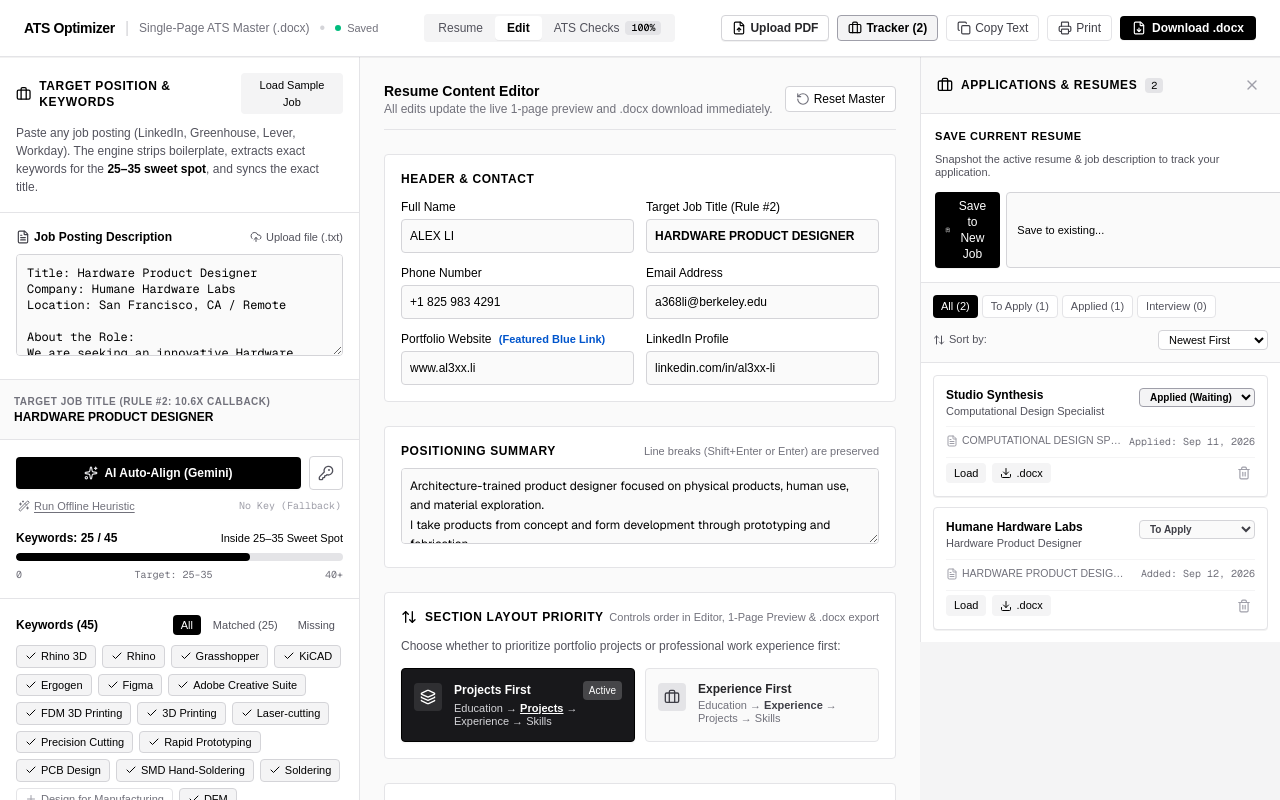
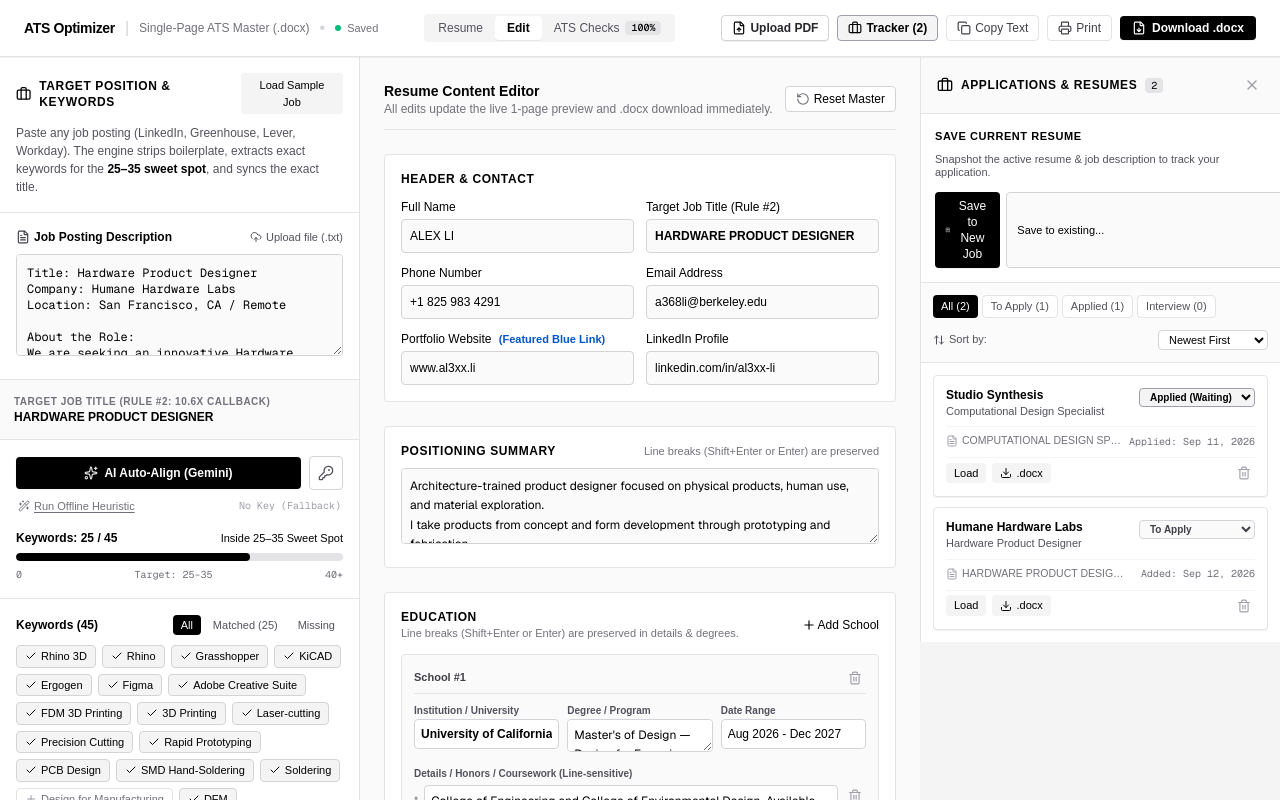
Before and after one commit to al3xxli/ATS-Resume-Tool, a Next.js app: page / in a window 1280 px wide. Both pictures are taken after a click on the button "Edit". Shown: the top 800 px of the page. Built offline with nearby package versions, Linux system fonts and the light colour scheme.

Commit message:
feat: use inline 1/2 header toggles for section order with stationary editor layout

```diff
--- a/src/components/ResumeEditor.tsx
+++ b/src/components/ResumeEditor.tsx
@@ -258,8 +258,8 @@ export const ResumeEditor: React.FC<ResumeEditorProps> = ({
     if (onShowToast) {
       onShowToast(
         newOrder === 'projects_first'
-          ? 'Layout updated: Projects placed before Experience'
-          : 'Layout updated: Professional Experience placed before Projects'
+          ? 'Resume order: Projects is #1, Experience is #2'
+          : 'Resume order: Professional Experience is #1, Projects is #2'
       );
     }
   };
@@ -583,25 +583,45 @@ export const ResumeEditor: React.FC<ResumeEditorProps> = ({
 
   const renderExperienceCard = () => (
     <div key="experience-section" className="bg-white p-4 rounded border border-zinc-200 space-y-3">
-      <div className="flex items-center justify-between">
-        <div>
+      <div className="flex flex-wrap items-center justify-between gap-2 pb-2 border-b border-zinc-200">
+        <div className="flex items-center flex-wrap gap-2.5">
           <h3 className="text-xs font-bold text-black uppercase tracking-wider">
             Professional Experience
           </h3>
-          <p className="text-[11px] text-zinc-500">
-            Line breaks (Shift+Enter or Enter) in bullets are preserved.
-          </p>
-        </div>
-        <div className="flex items-center space-x-2">
+          {/* Order 1 / 2 toggle */}
+          <div className="inline-flex items-center bg-zinc-100 p-0.5 rounded border border-zinc-300 text-[11px] shadow-2xs">
+            <span className="text-[10px] font-bold text-zinc-500 px-1.5 uppercase tracking-wider">
+              Resume Order:
+            </span>
             <button
               type="button"
-            onClick={() => handleSetSectionOrder(currentOrder === 'projects_first' ? 'experience_first' : 'projects_first')}
-            className="text-[11px] px-2 py-1 bg-zinc-100 hover:bg-zinc-200 text-zinc-700 hover:text-black rounded font-medium transition-colors flex items-center"
-            title="Switch order between Projects First and Experience First"
+              onClick={() => handleSetSectionOrder('experience_first')}
+              className={`px-2 py-0.5 rounded text-[11px] font-bold transition-all cursor-pointer ${
+                currentOrder === 'experience_first'
+                  ? 'bg-black text-white shadow-2xs'
+                  : 'text-zinc-600 hover:text-black hover:bg-zinc-200'
+              }`}
+              title="Set Professional Experience to appear 1st on the resume"
             >
-            <ArrowUpDown className="w-3 h-3 mr-1" />
-            {currentOrder === 'experience_first' ? 'Move Below Projects' : 'Move Above Projects'}
+              1
             </button>
+            <button
+              type="button"
+              onClick={() => handleSetSectionOrder('projects_first')}
+              className={`px-2 py-0.5 rounded text-[11px] font-bold transition-all cursor-pointer ${
+                currentOrder === 'projects_first'
+                  ? 'bg-black text-white shadow-2xs'
+                  : 'text-zinc-600 hover:text-black hover:bg-zinc-200'
+              }`}
+              title="Set Professional Experience to appear 2nd on the resume"
+            >
+              2
+            </button>
+          </div>
+          <span className="text-[11px] text-zinc-500 font-medium">
+            {currentOrder === 'experience_first' ? '• 1st on resume' : '• 2nd on resume'}
+          </span>
+        </div>
         <button
           type="button"
           onClick={addExpItem}
@@ -609,7 +629,6 @@ export const ResumeEditor: React.FC<ResumeEditorProps> = ({
         >
           <Plus className="w-3.5 h-3.5 mr-0.5" /> Add Position
         </button>
-        </div>
       </div>
       <div className="space-y-4">
         {resume.experience.map((exp, idx) => (
@@ -694,25 +713,46 @@ export const ResumeEditor: React.FC<ResumeEditorProps> = ({
 
   const renderProjectsCard = () => (
     <div key="projects-section" className="bg-white p-4 rounded border border-zinc-200 space-y-3">
-      <div className="flex items-center justify-between">
-        <div>
+      <div className="flex flex-wrap items-center justify-between gap-2 pb-2 border-b border-zinc-200">
+        <div className="flex items-center flex-wrap gap-2.5">
           <h3 className="text-xs font-bold text-black uppercase tracking-wider">
             Projects
           </h3>
-          <p className="text-[11px] text-zinc-500">
-            Line breaks (Shift+Enter or Enter) in bullets are preserved.
-          </p>
+          {/* Order 1 / 2 toggle */}
+          <div className="inline-flex items-center bg-zinc-100 p-0.5 rounded border border-zinc-300 text-[11px] shadow-2xs">
+            <span className="text-[10px] font-bold text-zinc-500 px-1.5 uppercase tracking-wider">
+              Resume Order:
+            </span>
+            <button
+              type="button"
+              onClick={() => handleSetSectionOrder('projects_first')}
+              className={`px-2 py-0.5 rounded text-[11px] font-bold transition-all cursor-pointer ${
+                currentOrder === 'projects_first'
+                  ? 'bg-black text-white shadow-2xs'
+                  : 'text-zinc-600 hover:text-black hover:bg-zinc-200'
+              }`}
+              title="Set Projects to appear 1st on the resume (before Experience)"
+            >
+              1
+            </button>
+            <button
+              type="button"
+              onClick={() => handleSetSectionOrder('experience_first')}
+              className={`px-2 py-0.5 rounded text-[11px] font-bold transition-all cursor-pointer ${
+                currentOrder === 'experience_first'
+                  ? 'bg-black text-white shadow-2xs'
+                  : 'text-zinc-600 hover:text-black hover:bg-zinc-200'
+              }`}
+              title="Set Projects to appear 2nd on the resume (after Experience)"
+            >
+              2
+            </button>
+          </div>
+          <span className="text-[11px] text-zinc-500 font-medium">
+            {currentOrder === 'projects_first' ? '• 1st on resume' : '• 2nd on resume'}
+          </span>
         </div>
         <div className="flex items-center space-x-2">
-          <button
-            type="button"
-            onClick={() => handleSetSectionOrder(currentOrder === 'projects_first' ? 'experience_first' : 'projects_first')}
-            className="text-[11px] px-2 py-1 bg-zinc-100 hover:bg-zinc-200 text-zinc-700 hover:text-black rounded font-medium transition-colors flex items-center"
-            title="Switch order between Projects First and Experience First"
-          >
-            <ArrowUpDown className="w-3 h-3 mr-1" />
-            {currentOrder === 'projects_first' ? 'Move Below Experience' : 'Move Above Experience'}
-          </button>
           <button
             type="button"
             onClick={() => handleOpenSwapModal(null)}
@@ -954,75 +994,6 @@ export const ResumeEditor: React.FC<ResumeEditorProps> = ({
         />
       </div>
 
-      {/* Section Layout Priority Switcher */}
-      <div className="bg-white p-4 rounded border border-zinc-200 space-y-3">
-        <div className="flex items-center justify-between">
-          <div className="flex items-center space-x-2">
-            <ArrowUpDown className="w-4 h-4 text-black" />
-            <h3 className="text-xs font-bold text-black uppercase tracking-wider">
-              Section Layout Priority
-            </h3>
-          </div>
-          <span className="text-[11px] text-zinc-500 font-medium">
-            Controls order in Editor, 1-Page Preview & .docx export
-          </span>
-        </div>
-        <p className="text-xs text-zinc-600">
-          Choose whether to prioritize portfolio projects or professional work experience first:
-        </p>
-        <div className="grid grid-cols-1 sm:grid-cols-2 gap-2.5 pt-0.5">
-          <button
-            type="button"
-            onClick={() => handleSetSectionOrder('projects_first')}
-            className={`p-3 rounded border text-left flex items-start space-x-3 transition-all cursor-pointer ${
-              currentOrder === 'projects_first'
-                ? 'border-black bg-zinc-900 text-white shadow-xs'
-                : 'border-zinc-200 bg-zinc-50 hover:bg-zinc-100 text-zinc-800'
-            }`}
-          >
-            <div className={`mt-0.5 p-1.5 rounded ${currentOrder === 'projects_first' ? 'bg-white/10 text-white' : 'bg-zinc-200 text-zinc-700'}`}>
-              <Layers className="w-4 h-4" />
-            </div>
-            <div className="flex-1 min-w-0">
-              <div className="flex items-center justify-between">
-                <span className="text-xs font-bold">Projects First</span>
-                {currentOrder === 'projects_first' && (
-                  <span className="text-[10px] bg-white/20 text-white px-1.5 py-0.5 rounded font-medium">Active</span>
-                )}
-              </div>
-              <p className={`text-[11px] mt-0.5 leading-tight ${currentOrder === 'projects_first' ? 'text-zinc-300' : 'text-zinc-500'}`}>
-                Education &rarr; <span className={currentOrder === 'projects_first' ? 'font-semibold text-white underline' : 'font-semibold text-zinc-700'}>Projects</span> &rarr; Experience &rarr; Skills
-              </p>
-            </div>
-          </button>
-
-          <button
-            type="button"
-            onClick={() => handleSetSectionOrder('experience_first')}
-            className={`p-3 rounded border text-left flex items-start space-x-3 transition-all cursor-pointer ${
-              currentOrder === 'experience_first'
-                ? 'border-black bg-zinc-900 text-white shadow-xs'
-                : 'border-zinc-200 bg-zinc-50 hover:bg-zinc-100 text-zinc-800'
-            }`}
-          >
-            <div className={`mt-0.5 p-1.5 rounded ${currentOrder === 'experience_first' ? 'bg-white/10 text-white' : 'bg-zinc-200 text-zinc-700'}`}>
-              <Briefcase className="w-4 h-4" />
-            </div>
-            <div className="flex-1 min-w-0">
-              <div className="flex items-center justify-between">
-                <span className="text-xs font-bold">Experience First</span>
-                {currentOrder === 'experience_first' && (
-                  <span className="text-[10px] bg-white/20 text-white px-1.5 py-0.5 rounded font-medium">Active</span>
-                )}
-              </div>
-              <p className={`text-[11px] mt-0.5 leading-tight ${currentOrder === 'experience_first' ? 'text-zinc-300' : 'text-zinc-500'}`}>
-                Education &rarr; <span className={currentOrder === 'experience_first' ? 'font-semibold text-white underline' : 'font-semibold text-zinc-700'}>Experience</span> &rarr; Projects &rarr; Skills
-              </p>
-            </div>
-          </button>
-        </div>
-      </div>
-
       {/* Education */}
       <div className="bg-white p-4 rounded border border-zinc-200 space-y-3">
         <div className="flex items-center justify-between">
@@ -1131,18 +1102,11 @@ export const ResumeEditor: React.FC<ResumeEditorProps> = ({
         </div>
       </div>
 
-      {/* Conditionally order Projects and Experience cards based on layout priority */}
-      {currentOrder === 'experience_first' ? (
-        <>
+      {/* Projects (Stationary in Edit tab; order on resume controlled by toggle above) */}
+      {renderProjectsCard()}
+
+      {/* Professional Experience (Stationary in Edit tab; order on resume controlled by toggle above) */}
       {renderExperienceCard()}
-          {renderProjectsCard()}
-        </>
-      ) : (
-        <>
-          {renderProjectsCard()}
-          {renderExperienceCard()}
-        </>
-      )}
 
       {/* Skills Matrix & Languages */}
       <div className="bg-white p-4 rounded border border-zinc-200 space-y-3">
```
Lines whose indentation alone changed are shown as unchanged.
